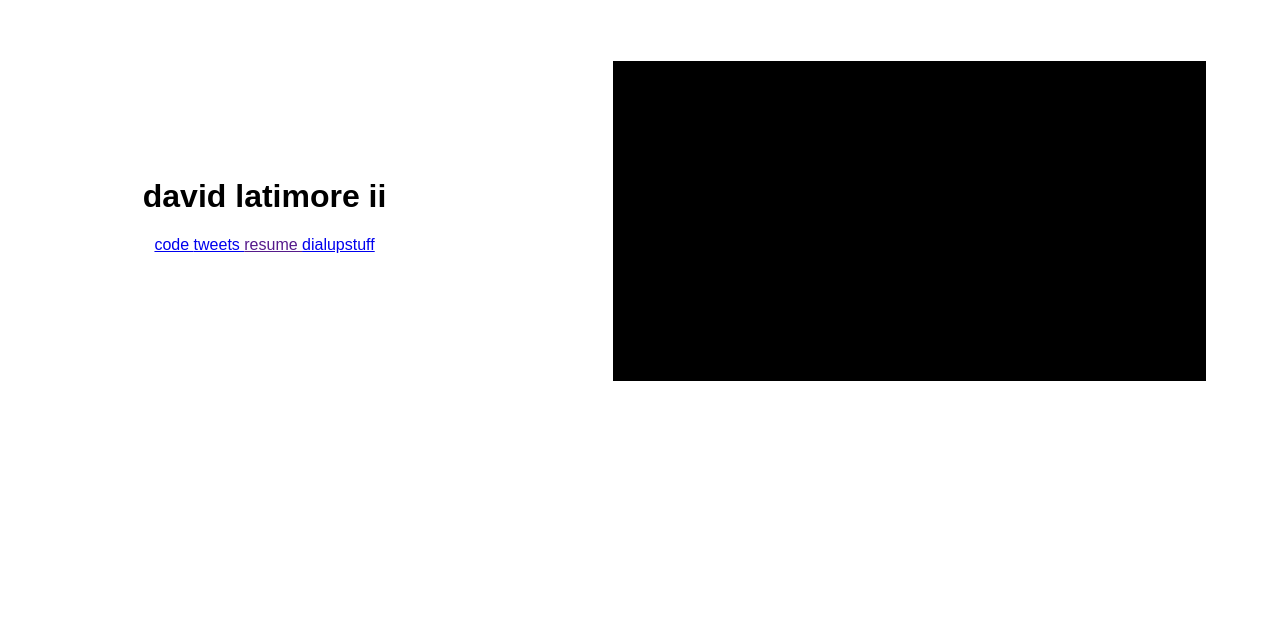
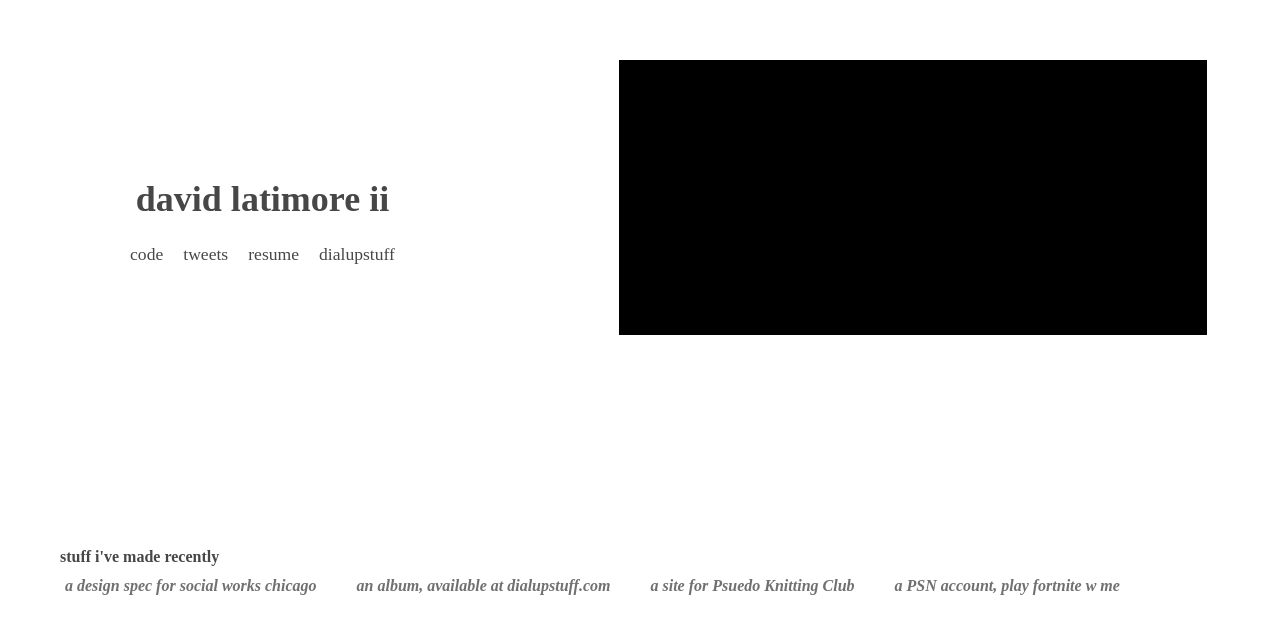
Before and after one commit to MagicWilliams/k3, a React (Create React App) app: page / in a window 1280 px wide. Shown: the part 161-794 px from the top of the page. Built offline with nearby package versions, Linux system fonts and the light colour scheme.

Commit message:
ui layout done, need content

```diff
--- a/src/components/Home.css
+++ b/src/components/Home.css
@@ -1,11 +1,30 @@
-.Home {
+* {
+	font-family: "Avenir Next";
+}
+
+.Home-body {
 	display: grid;
-	height: 100vh;
-	justify-content: center;
+	height: 86vh;
 	text-align: center;
 	grid-template-columns: 5fr 7fr;
-  	grid-column-gap: 10px;
+  	grid-column-gap: 20px;
   	overflow-y: hidden;
+  	color: #474747;
+}
+
+.Home-footer {
+	display: grid;
+	height: 14vh;
+	text-align: center;
+	grid-template-columns: 1fr;
+  	grid-column-gap: 20px;
+  	overflow-y: hidden;
+  	color: #474747;
+}
+
+.Home-footer h4 {
+	text-align: left;
+	padding-left: 60px;
 }
 
 .left-col {
@@ -20,6 +39,42 @@
 	height: 40%;
 	margin: 30% auto;
 	width: 80%;
-
 	background-color: black;
 }
+
+.project-section ul {
+	list-style: none;
+}
+
+.project-section li {
+	float: left;
+	display: inline;
+	margin: 0 20px;
+	position: relative;
+	top: -35px;
+	left: 5px;
+
+	font-weight: bold;
+	font-style: italic;
+	color: #707070;
+}
+
+#name {
+	font-size: 2.25em;
+	font-weight: bolder;
+}
+
+a {
+	font-size: 1.1em;
+	margin: 10px;
+}
+
+a, a:visited, a:active {
+	text-decoration: none;
+	color: #474747;
+}
+
+a:hover {
+	color: #000;
+	text-decoration: underline;
+}
--- a/src/components/Home.jsx
+++ b/src/components/Home.jsx
@@ -10,19 +10,34 @@ class Home extends React.Component {
     }
 
     render() {
+
         return (
-            <div className="Home">
-                <div className="left-col">
-                    <h1 id="name"> david latimore ii </h1>
-                    <div id="link-section">
-                        <a href="https://www.github.com/MagicWilliams"> code </a>
-                        <a href="https://www.twitter.com/MagicWilliams"> tweets </a>
-                        <a href=""> resume </a>
-                        <a href="https://www.dialupstuff.com"> dialupstuff </a>
+            <div>
+                <div className="Home-body">
+                    <div className="left-col">
+                        <h1 id="name"> david latimore ii </h1>
+                        <div id="link-section">
+                            <a href="https://www.github.com/MagicWilliams">code</a>
+                            <a href="https://www.twitter.com/MagicWilliams">tweets</a>
+                            <a href="">resume</a>
+                            <a href="https://www.dialupstuff.com">dialupstuff</a>
+                        </div>
+                    </div>
+                    <div className="right-col">
+                        <div id="project-view">
+                        </div>
+                        <h5 id="project-caption"> placholding caption </h5>
                     </div>
                 </div>
-                <div className="right-col">
-                    <div id="project-view">
+                <div className="Home-footer">
+                    <h4> stuff i've made recently </h4>
+                    <div className="project-section">
+                        <ul>
+                            <li>a design spec for social works chicago</li>
+                            <li>an album, available at dialupstuff.com</li>
+                            <li>a site for Psuedo Knitting Club</li>
+                            <li>a PSN account, play fortnite w me</li>
+                        </ul>
                     </div>
                 </div>
             </div>
```
